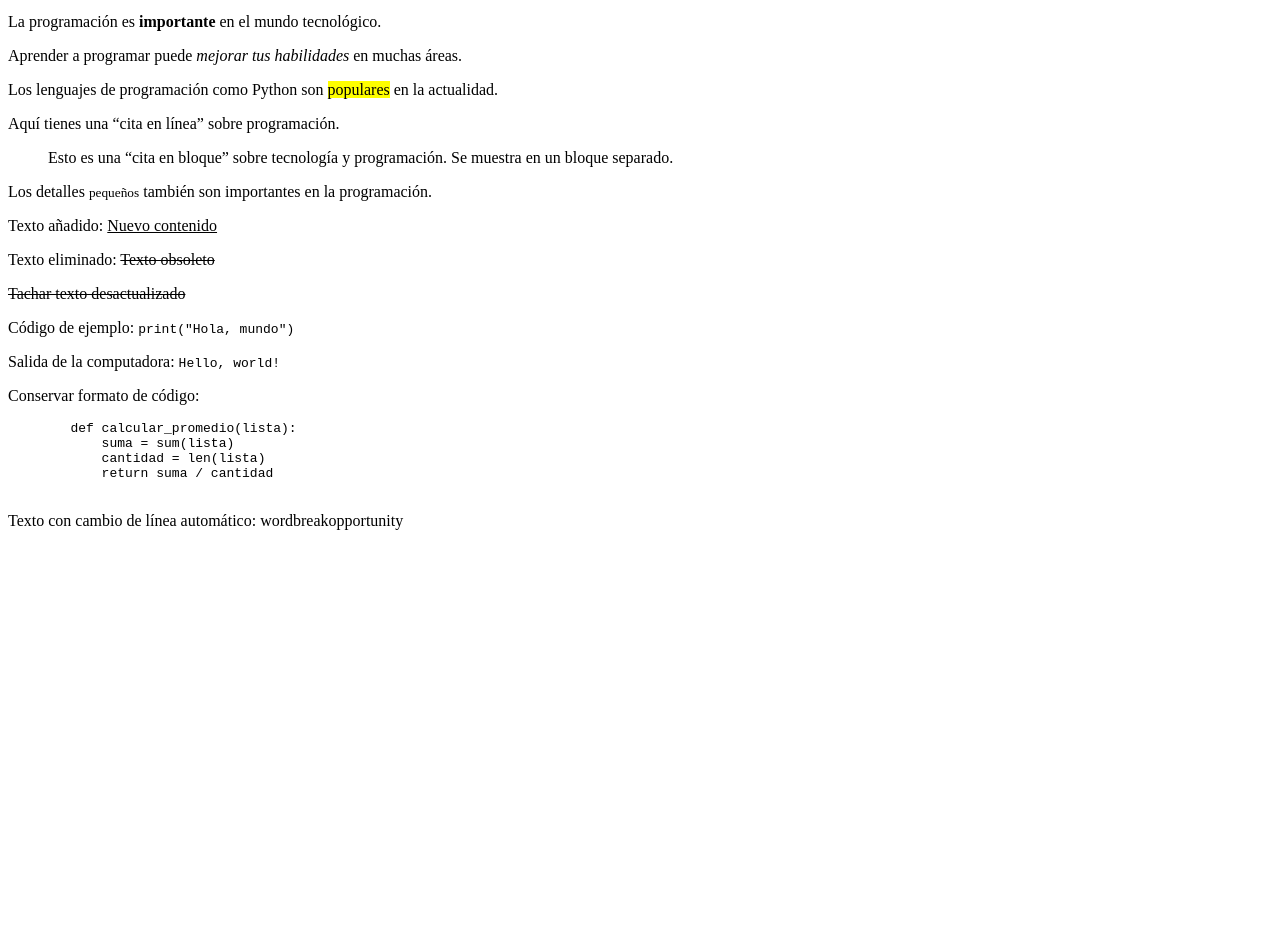
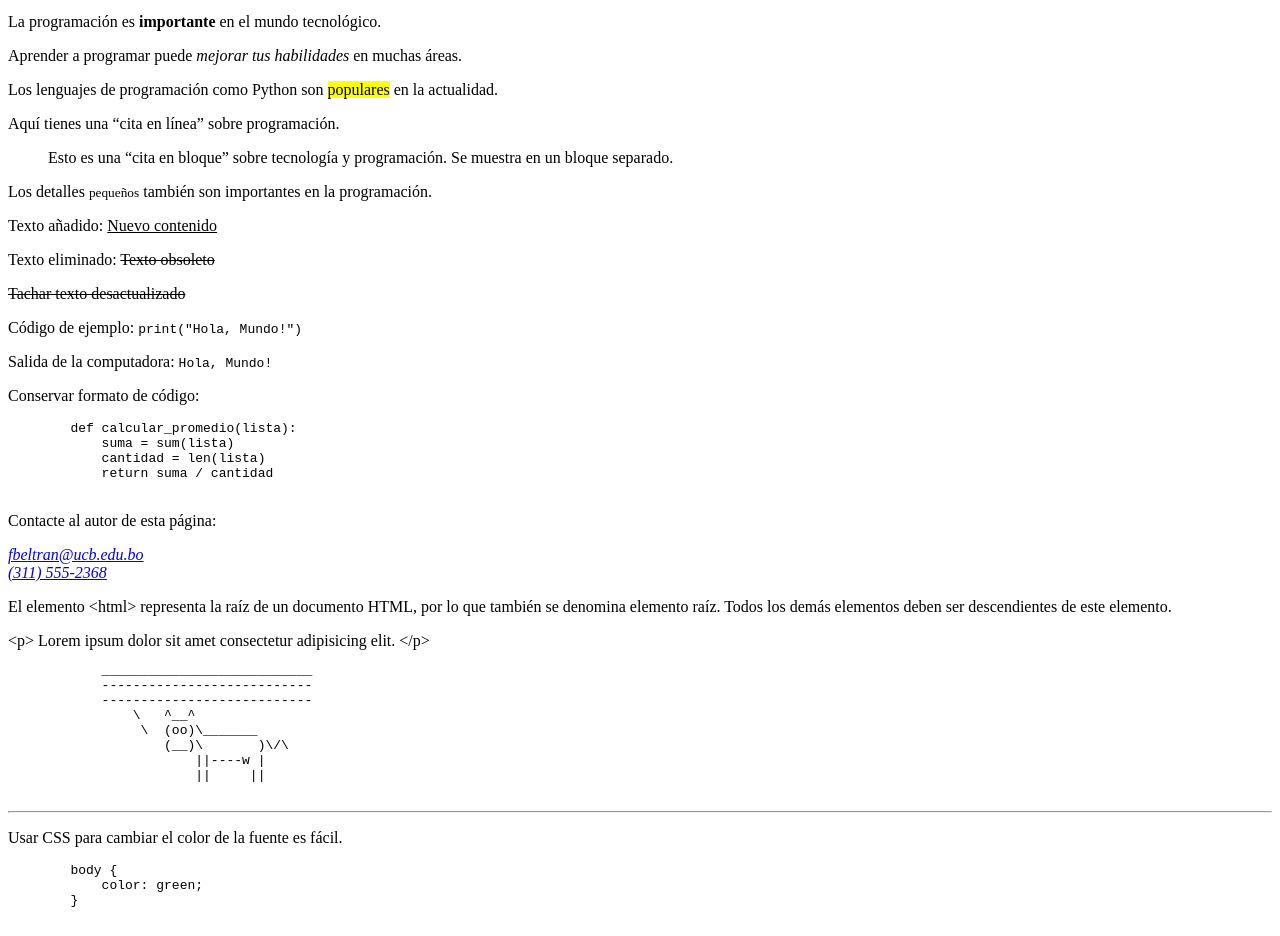
Before and after one commit to Adriana-Tarquino/tarea-texto, a plain HTML site: page index.html in a window 1280 px wide. Shown: the part 101-1037 px from the top of the page. Before the commit the page ends 800 px from the top, so only its background shows below. Drawn offline with Linux system fonts and the light colour scheme.

Commit message:
Segundo Commit

```diff
--- a/index.html
+++ b/index.html
@@ -28,9 +28,9 @@
 
     <p><s>Tachar texto desactualizado</s></p>
 
-    <p>Código de ejemplo: <code>print("Hola, mundo")</code></p>
+    <p>Código de ejemplo: <code>print("Hola, Mundo!")</code></p>
 
-    <p>Salida de la computadora: <samp>Hello, world!</samp></p>
+    <p>Salida de la computadora: <samp>Hola, Mundo!</samp></p>
 
     <p>Conservar formato de código:</p>
     <pre>
@@ -39,7 +39,47 @@
             cantidad = len(lista)
             return suma / cantidad
     </pre>
+     <div class="contacto">
+        <p>Contacte al autor de esta página:</p>
+        <address>
+            <a href="Adriana:adriana.tarquino@ucb.edu.com">fbeltran@ucb.edu.bo</a><br>
+            <a href="tel:+13115552368">(311) 555-2368</a>
+        </address>
+    </div>
+    <div class="caracteres-especiales">
+        <p>
+            El elemento &lt;html&gt; representa la raíz de un documento HTML,
+            por lo que también se denomina elemento raíz. Todos los demás
+            elementos deben ser descendientes de este elemento.
+        </p>
+    </div>
+    <div class="caracteres-especiales">
+            &lt;p&gt;
+                Lorem ipsum dolor sit amet consectetur adipisicing elit.
+            &lt;/p&gt;
+    </div>
 
-    <p>Texto con cambio de línea automático: word<wbr>break<wbr>opportunity</p>
+    <div class="conservar-formato">
+        <pre>
+            ___________________________
+            ---------------------------
+            ---------------------------
+                \   ^__^
+                 \  (oo)\_______
+                    (__)\       )\/\
+                        ||----w |
+                        ||     ||
+        </pre>
+    </div>
+    <hr>
+    <div class="conservar-formato">
+        <p>Usar CSS para cambiar el color de la fuente es fácil.</p>
+        <pre>
+        body {
+            color: green;
+        }
+        </pre>
+    </div>
+
 </body>
 </html>
```
